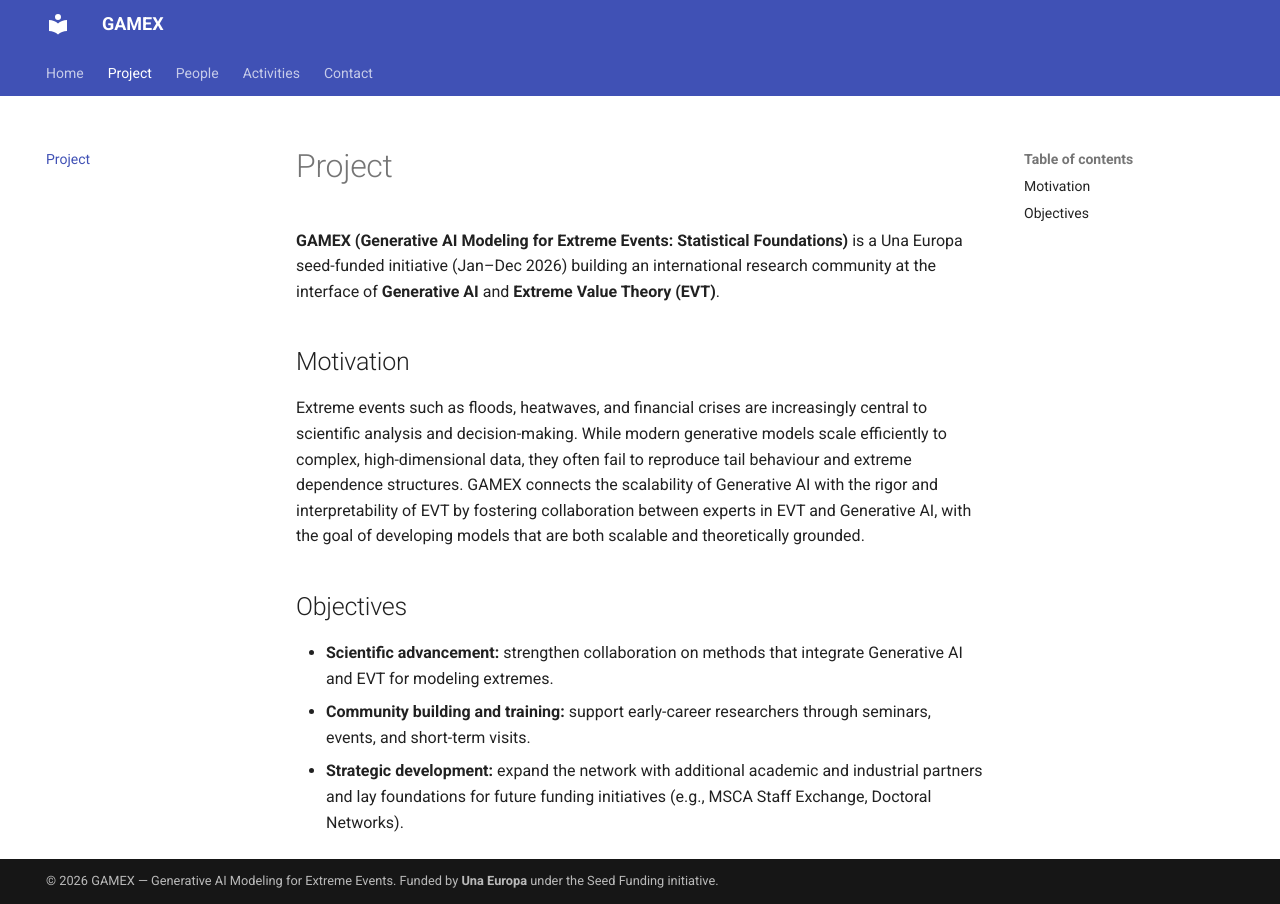
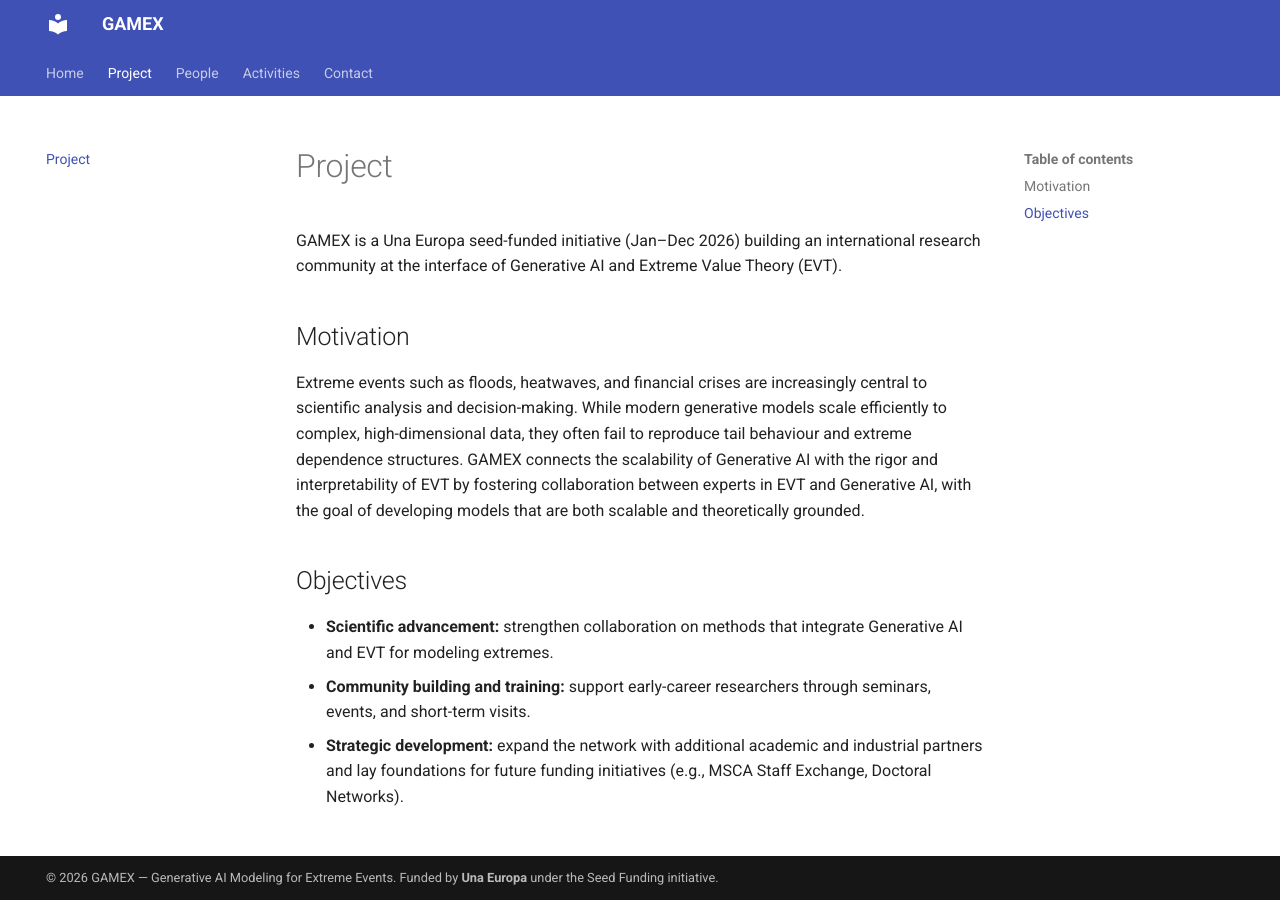
Before and after one commit to gamex-network/gamex-network.github.io, an MkDocs documentation site: the page built from docs/project.md, in a window 1280 px wide. Built offline with MkDocs 1.6.1 and Material for MkDocs 9.7.7, drawn with Linux system fonts in a browser that asks for light colours.

Commit message:
Update project.md

```diff
--- a/docs/project.md
+++ b/docs/project.md
@@ -1,6 +1,6 @@
 # Project
 
-**GAMEX (Generative AI Modeling for Extreme Events: Statistical Foundations)** is a Una Europa seed-funded initiative (Jan–Dec 2026) building an international research community at the interface of **Generative AI** and **Extreme Value Theory (EVT)**.
+GAMEX is a Una Europa seed-funded initiative (Jan–Dec 2026) building an international research community at the interface of Generative AI and Extreme Value Theory (EVT).
 
 ## Motivation
 Extreme events such as floods, heatwaves, and financial crises are increasingly central to scientific analysis and decision-making. While modern generative models scale efficiently to complex, high-dimensional data, they often fail to reproduce tail behaviour and extreme dependence structures. GAMEX connects the scalability of Generative AI with the rigor and interpretability of EVT by fostering collaboration between experts in EVT and Generative AI, with the goal of developing models that are both scalable and theoretically grounded.
```
